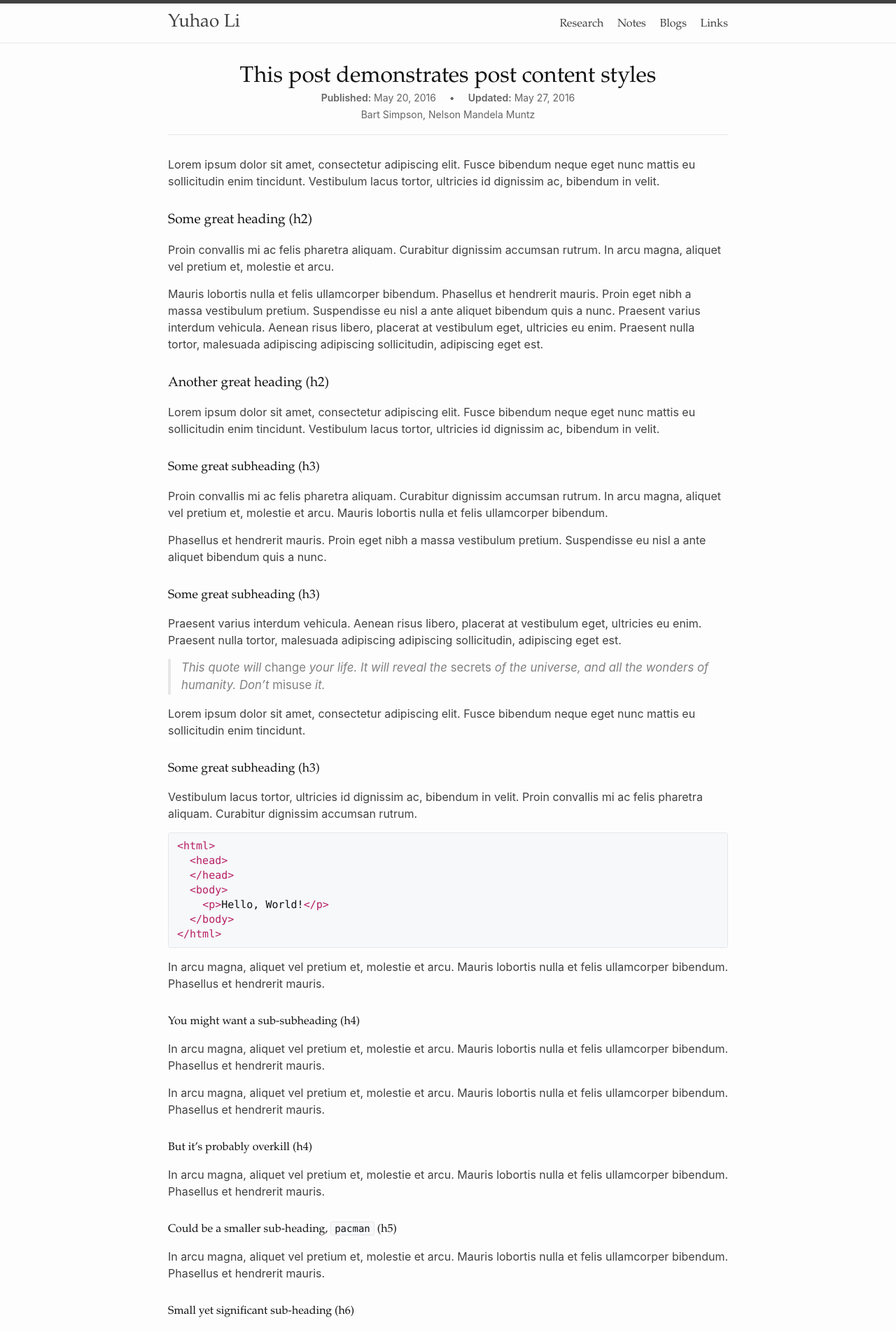
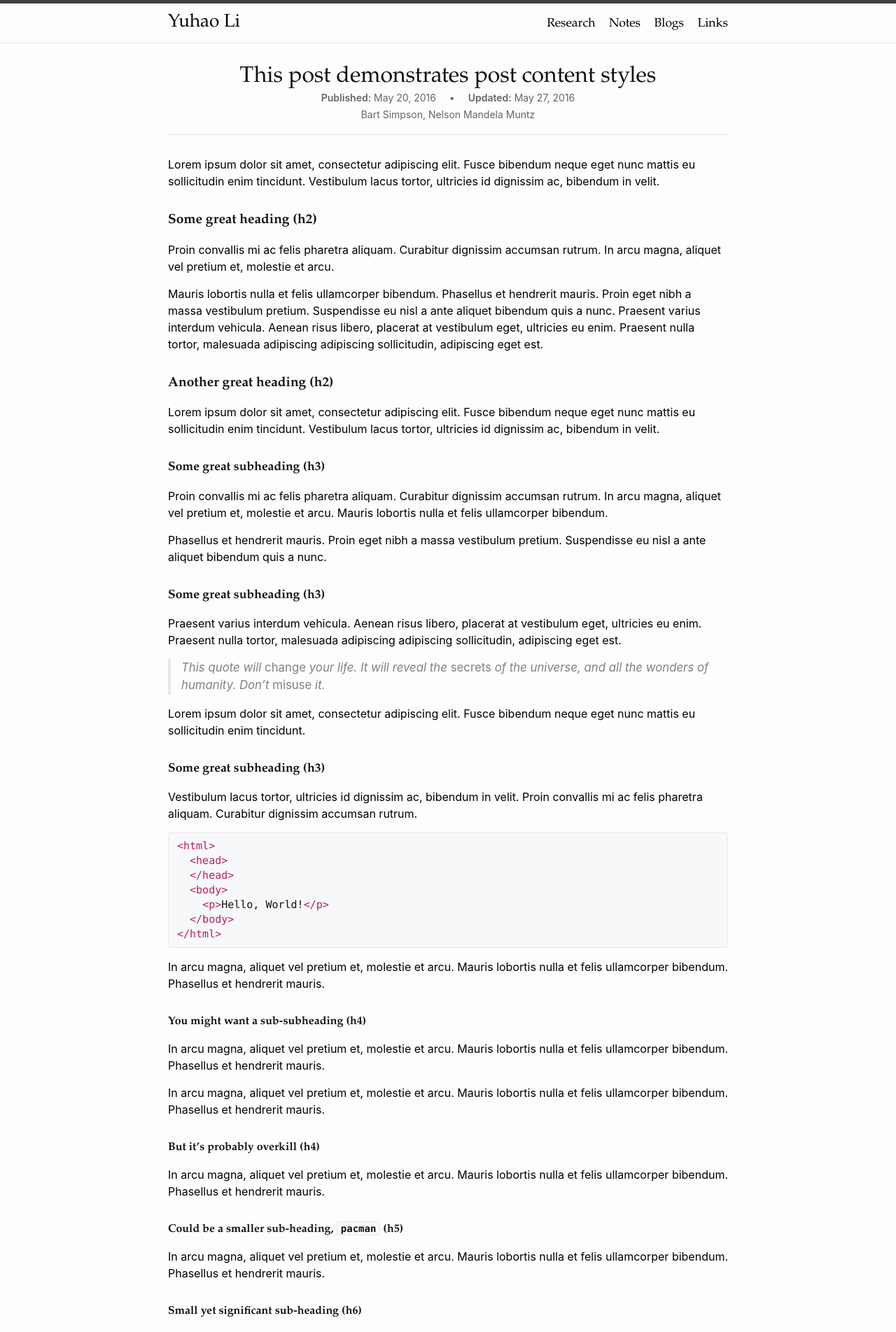
Before and after one commit to yuhao536/yuhao536.github.io, a Jekyll site: the page built from _posts/2016-05-20-this-post-demonstrates-post-content-styles.md, in a window 1280 px wide. Shown: the top 1904 px of the page at 70% size. Built offline with Jekyll 4.4.1, drawn with Linux system fonts in a browser that asks for light colours.

Commit message:
update style

```diff
--- a/_sass/minima/_base.scss
+++ b/_sass/minima/_base.scss
@@ -20,7 +20,7 @@ dl, dd, ol, ul, figure {
  */
 body {
   font: $base-font-weight #{$base-font-size}/#{$base-line-height} $base-font-family;
-  color: $text-color;
+  color: rgb(0, 0, 0);
   background-color: $background-color;
   -webkit-text-size-adjust: 100%;
   -webkit-font-feature-settings: "kern" 1;
@@ -105,7 +105,6 @@ li {
 h1, h2, h3, h4, h5, h6 {
   font-family: "Book Antiqua";
   color: $heading-color;
-  font-weight: 500;
 }
 
 h2 {
--- a/_sass/minima/_layout.scss
+++ b/_sass/minima/_layout.scss
@@ -14,7 +14,6 @@
 .site-title {
   @include relative-font-size(1.625);
   font-family: "Book Antiqua";
-  font-weight: 300;
   margin-bottom: 0;
   float: left;
 
@@ -24,7 +23,7 @@
 
   &,
   &:visited {
-    color: $site-title-color;
+    color: rgb(0, 0, 0);
   }
 }
 
@@ -39,7 +38,8 @@
 
   .nav-item {
     font-family: "Book Antiqua";
-    color: $text-color;
+    font-size: 1.1rem;
+    color: rgb(0, 0, 0);
     &:not(:last-child) {
       margin-right: $spacing-unit * 0.5;
     }
```
